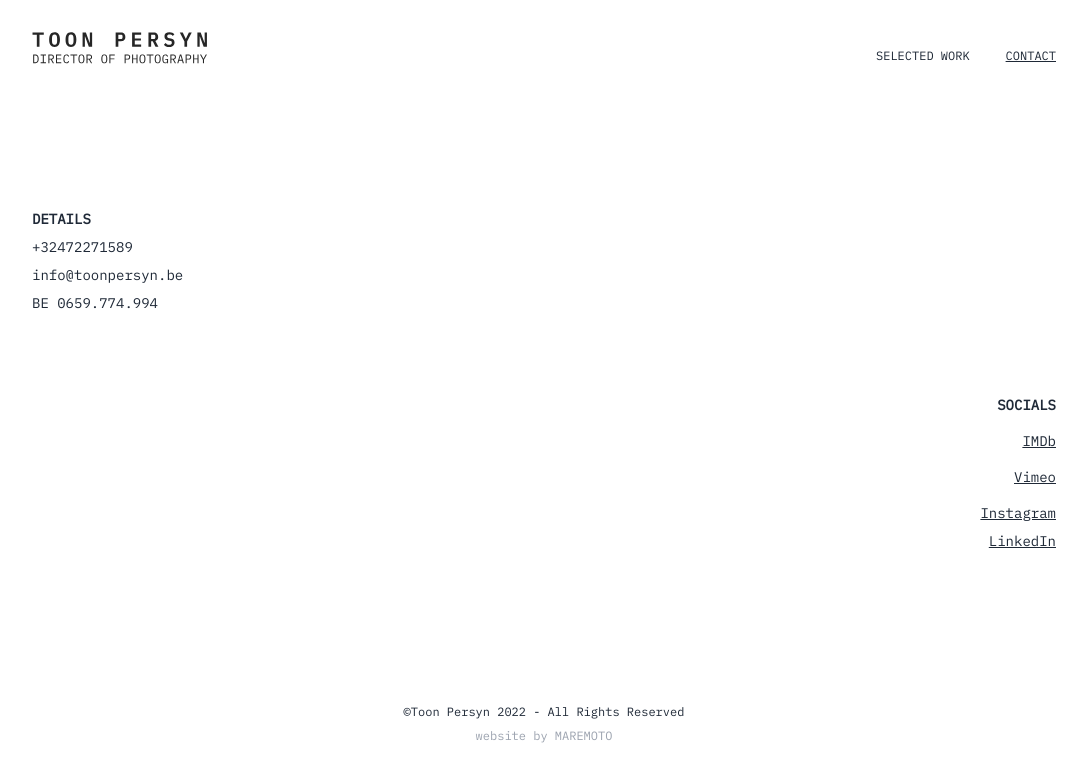
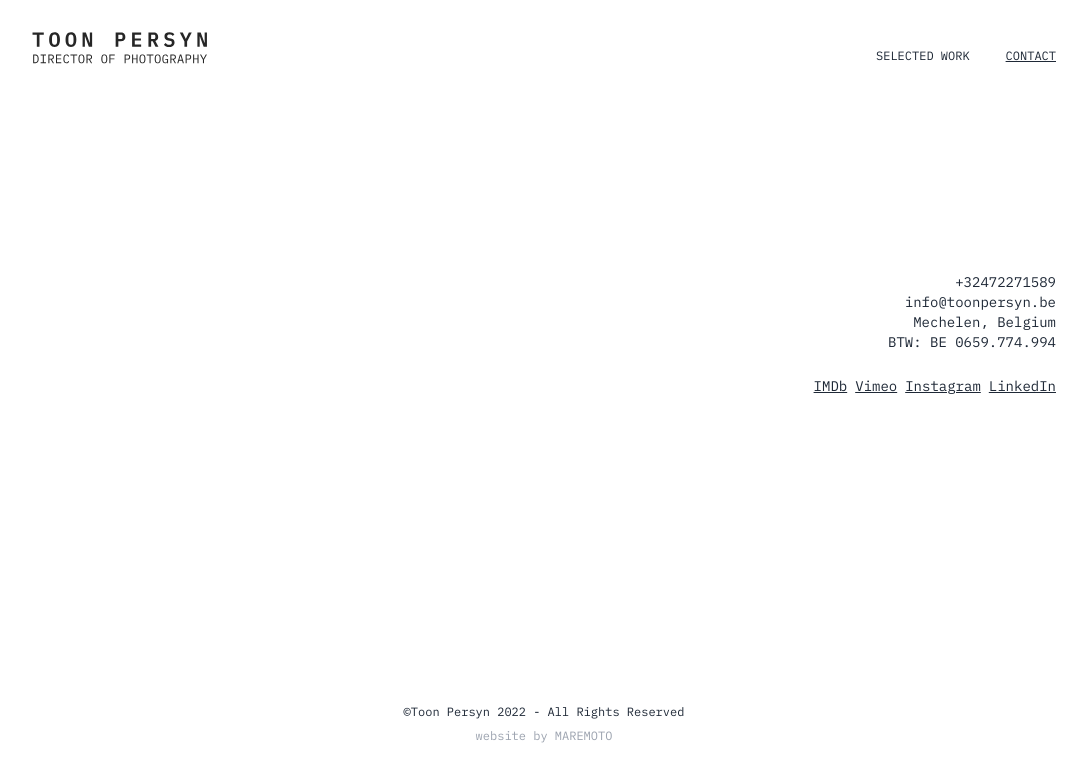
Before and after one commit to leandroargentiero/toonpersyn.be, a Next.js app: page /contact in a window 1280 px wide. Shown: the top 780 px of the page, without its empty margins (96-1183 px from the left). Built offline with nearby package versions, Linux system fonts and the light colour scheme.

Commit message:
Implemented UI feedback contact page

```diff
--- a/src/pages/contact.js
+++ b/src/pages/contact.js
@@ -11,15 +11,14 @@ export default function Contact() {
         <title>TOON PERSYN | CONTACT</title>
       </Head>
       <Container>
-        <div className="flex h-[60vh] flex-col justify-evenly font-primary text-sm">
-          <section className="content mt-6 grid grid-rows-3 justify-items-start gap-y-2 md:gap-y-0">
-            <h4 className="mb-2 font-bold uppercase">Details</h4>
+        <div className="ml-auto h-[60vh] max-w-xs font-primary text-sm">
+          <section className="w-auto pt-36 text-right">
             <p>+32472271589</p>
             <p>info@toonpersyn.be</p>
-            <p>BE 0659.774.994</p>
+            <p>Mechelen, Belgium</p>
+            <p>BTW: BE 0659.774.994</p>
           </section>
-          <section className="mt-6 grid grid-rows-3 justify-items-end gap-y-2">
-            <h4 className="mb-2 inline-block font-bold uppercase">socials</h4>
+          <section className="mt-6 grid auto-cols-max grid-flow-col justify-end gap-x-2">
             <a
               href="https://www.imdb.com/name/nm8900949/"
               className="underline hover:text-yellow-500"
```
